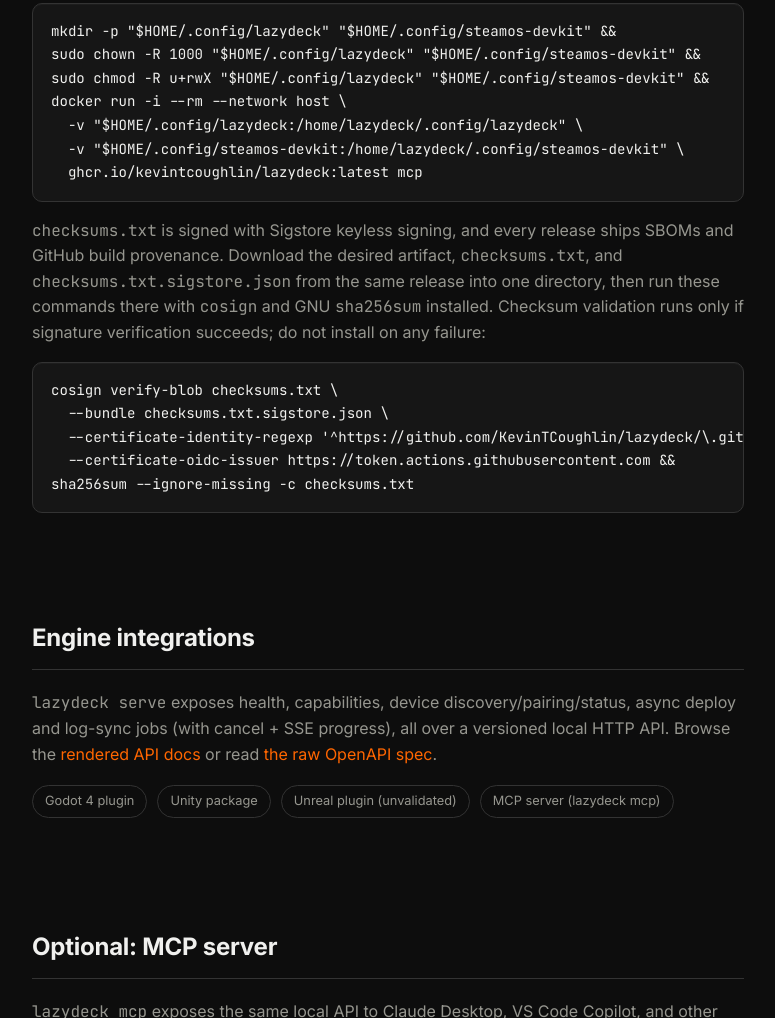
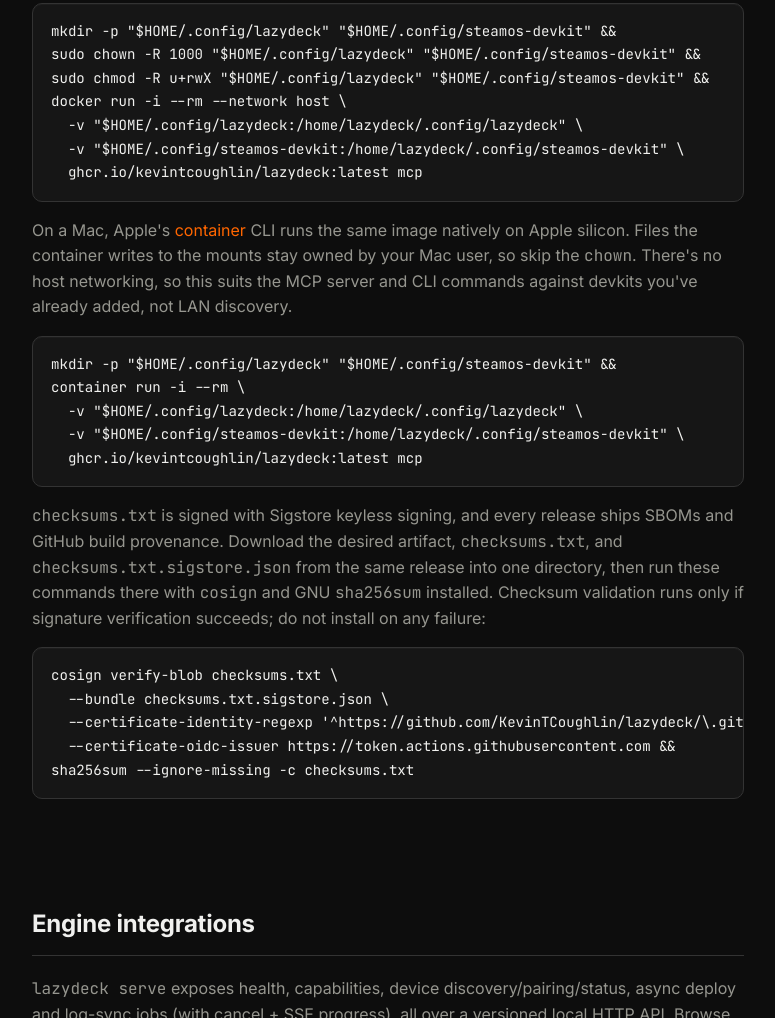
Before and after one commit to KevinTCoughlin/lazydeck, a plain HTML site: page docs/index.html in a window 1280 px wide. Shown: the part 3181-4199 px from the top of the page, without its empty margins (252-1027 px from the left). Drawn offline with Linux system fonts and the light colour scheme.

Commit message:
docs(site): show running the image with Apple container on macOS (#113)
Co-authored-by: Claude Opus 5.5 <noreply@anthropic.com>

```diff
--- a/docs/index.html
+++ b/docs/index.html
@@ -543,6 +543,18 @@ docker run -i --rm --network host \
   -v "$HOME/.config/steamos-devkit:/home/lazydeck/.config/steamos-devkit" \
   ghcr.io/kevintcoughlin/lazydeck:latest mcp</code></pre>
   <p style="color:var(--dim)">
+    On a Mac, Apple's <a href="https://github.com/apple/container">container</a> CLI
+    runs the same image natively on Apple silicon. Files the container writes to the
+    mounts stay owned by your Mac user, so skip the <code>chown</code>. There's no host networking,
+    so this suits the MCP server and CLI commands against devkits you've already added,
+    not LAN discovery.
+  </p>
+  <pre class="codeblock"><code>mkdir -p "$HOME/.config/lazydeck" "$HOME/.config/steamos-devkit" &&
+container run -i --rm \
+  -v "$HOME/.config/lazydeck:/home/lazydeck/.config/lazydeck" \
+  -v "$HOME/.config/steamos-devkit:/home/lazydeck/.config/steamos-devkit" \
+  ghcr.io/kevintcoughlin/lazydeck:latest mcp</code></pre>
+  <p style="color:var(--dim)">
     <code>checksums.txt</code> is signed with Sigstore keyless signing, and every
     release ships SBOMs and GitHub build provenance. Download the desired artifact,
     <code>checksums.txt</code>, and <code>checksums.txt.sigstore.json</code> from the
```
